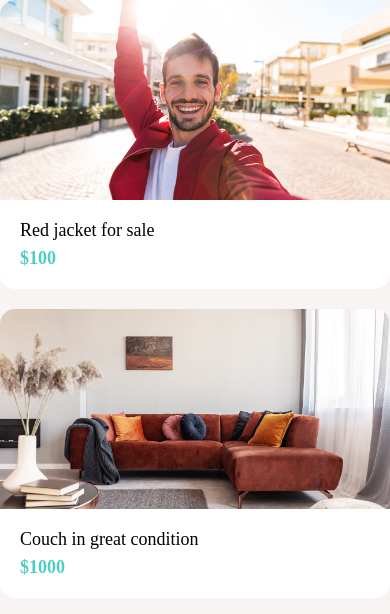
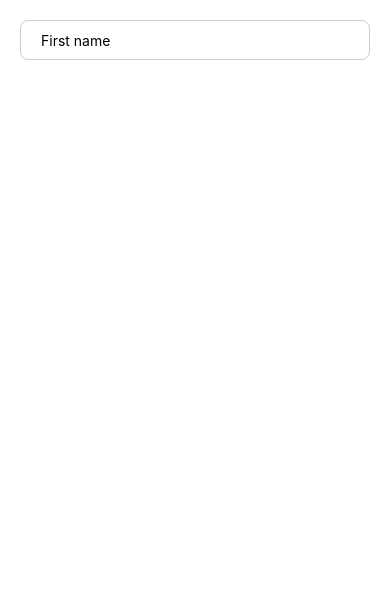
Before and after one commit to iankuratri/learning-react-native, a React Native app in the folder DoneWithIt/: screen / in a window 390 px wide. Shown: the top 614 px of the page. Built offline with nearby package versions, Linux system fonts and the light colour scheme.

Commit message:
InputText example added

```diff
--- a/DoneWithIt/App.tsx
+++ b/DoneWithIt/App.tsx
@@ -12,9 +12,11 @@
 // import StylingText from "./course/03Styling/StylingText";
 // import Icons from "./course/03Styling/Icons";
 
-// Imports
-import ListingScreen from "./app/screens/ListingScreen";
+// 04 Input Components
+import InputText from "./course/04InputComponents/TextInput";
 
-export default function App() {
-  return <ListingScreen />;
+function App() {
+  return <InputText />;
 }
+
+export default App;
--- /dev/null
+++ b/DoneWithIt/course/04InputComponents/TextInput.tsx
@@ -0,0 +1,34 @@
+import { useState } from "react";
+import { StyleSheet, TextInput } from "react-native";
+import Screen from "../../app/screens/Screen";
+
+function InputText() {
+  const [firstName, setFirstName] = useState("");
+
+  return (
+    <Screen>
+      <TextInput
+        // secureTextEntry - prop for entering passwords
+        maxLength={128}
+        placeholder="First name"
+        style={styles.input}
+        onChangeText={setFirstName}
+        value={firstName}
+      />
+    </Screen>
+  );
+}
+
+const styles = StyleSheet.create({
+  input: {
+    height: 40,
+    margin: 20,
+    borderWidth: 1,
+    borderColor: "#ccc",
+    borderRadius: 8,
+    paddingHorizontal: 20,
+    paddingVertical: 10,
+  },
+});
+
+export default InputText;
```
